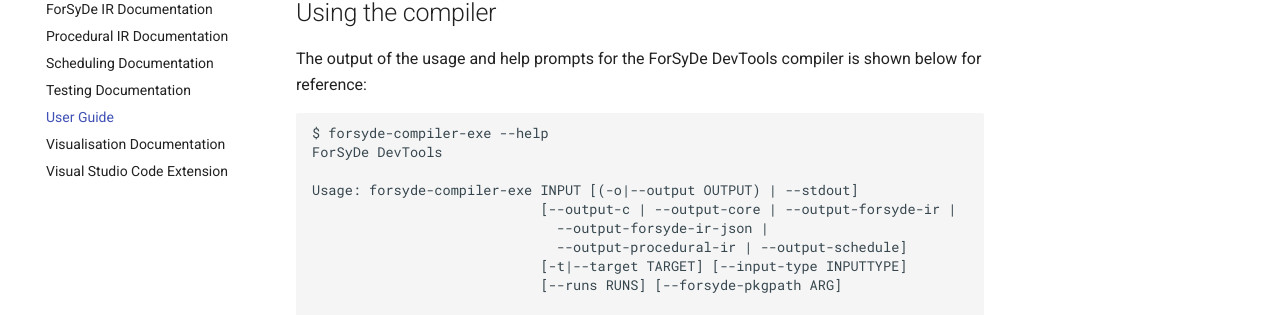
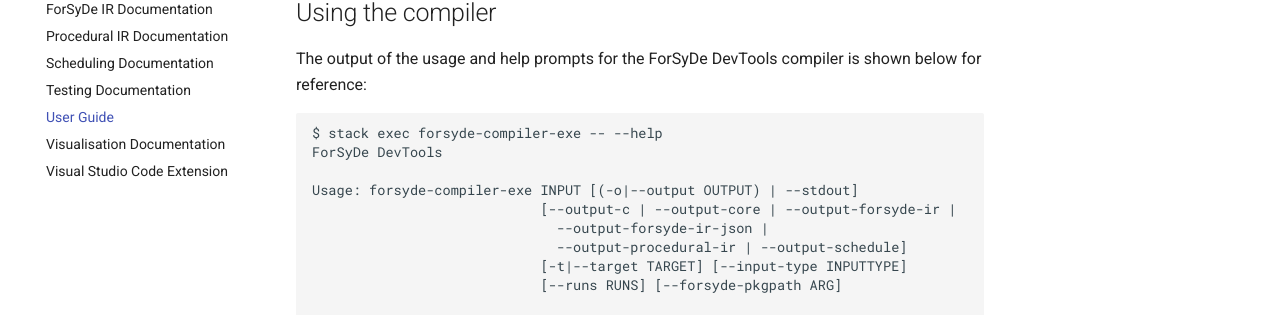
Before and after one commit to sthaeron/forsyde-devtools, an MkDocs documentation site: the page built from docs/user-guide.md, in a window 1280 px wide and 1400 px high. Shown: the part 327-642 px from the top of the window. Built offline with MkDocs 1.6.1 and Material for MkDocs 9.7.7, drawn with Linux system fonts in a browser that asks for light colours; some of the changed text lies outside the part shown.

Commit message:
docs: updates install instructions to use stack and modern version of npm

````diff
--- a/docs/user-guide.md
+++ b/docs/user-guide.md
@@ -5,7 +5,7 @@
 The output of the usage and help prompts for the ForSyDe DevTools compiler is shown below for reference:
 
 ```sh
-$ forsyde-compiler-exe --help
+$ stack exec forsyde-compiler-exe -- --help
 ForSyDe DevTools
 
 Usage: forsyde-compiler-exe INPUT [(-o|--output OUTPUT) | --stdout]
@@ -98,7 +98,7 @@
 
 
 ```sh
-$ forsyde-lsp-exe --help
+$ stack exec forsyde-lsp-exe -- --help
 ForSyDe DevTools
 
 Usage: forsyde-lsp-exe [--tcp | --stdio] [-a|--address IP] [-p|--port PORT]
````
Also changed, not shown: README.md (+10 -35 lines).
